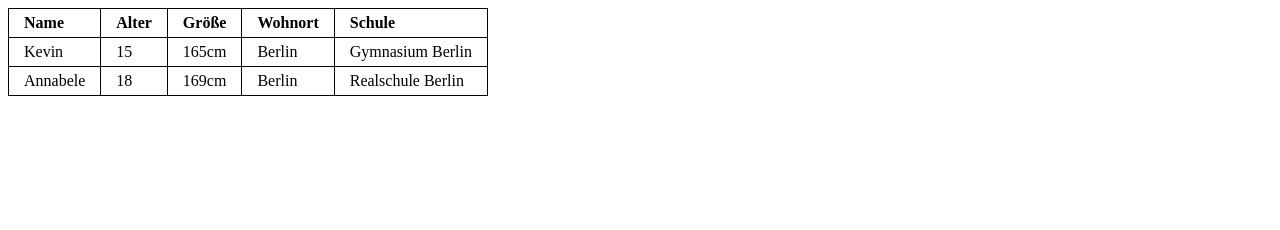
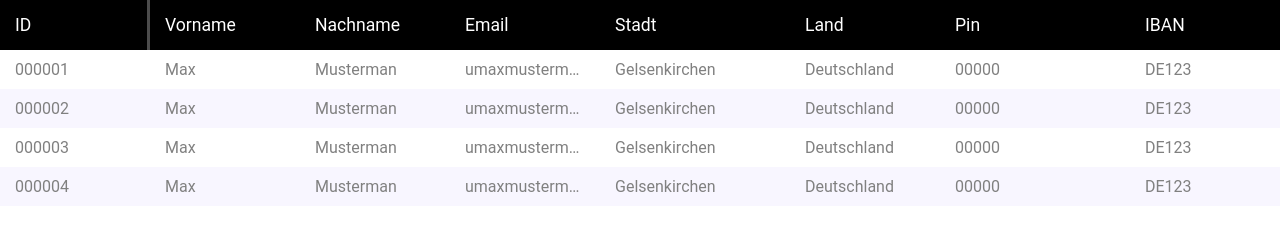
Before and after one commit to Koch-Dustin/table, a plain HTML site: page Version3/index.html in a window 1280 px wide. Drawn offline with Linux system fonts and the light colour scheme.

Commit message:
Redo of the Projekt / new structure due to illegibility

```diff
--- a/Version3/index.html
+++ b/Version3/index.html
@@ -1,47 +1,69 @@
 <!DOCTYPE html>
+<html>
+  <head>
+    <meta charset="UTF-8"/>
+    <title>Table V3</title>
+    <link rel="stylesheet" href="style.css" />
+  </head>
 
-<!DOCTYPE html>
-<html lang="en">
-  <head>
-    <meta charset="UTF-8" />
-    <meta http-equiv="X-UA-Compatible" content="IE=edge" />
-    <meta name="viewport" content="width=device-width, initial-scale=1.0" />
-    <link rel="stylesheet" href="style.css" />
-    <title>Table Version 1</title>
-  </head>
-  <body id="main">
-    <table id="table">
+  <body>
+    <table>
       <thead>
         <tr>
-          <th>Name</th>
-          <th>Alter</th>
-          <th>Größe</th>
-          <th>Wohnort</th>
-          <th>Schule</th>
+          <th>ID <span class="resize-handle"></span></th>
+          <th>Vorname <span class="resize-handle"></span></th>
+          <th>Nachname <span class="resize-handle"></span></th>
+          <th>Email <span class="resize-handle"></span></th>
+          <th>Stadt <span class="resize-handle"></span></th>
+          <th>Land <span class="resize-handle"></span></th>
+          <th>Pin <span class="resize-handle"></span></th>
+          <th>IBAN <span class="resize-handle"></span></th>
         </tr>
       </thead>
       <tbody>
         <tr>
-          <td>Kevin</td>
-          <td>15</td>
-          <td>165cm</td>
-          <td>Berlin</td>
-          <td>Gymnasium Berlin</td>
+          <td>000001</td>
+          <td>Max</td>
+          <td>Musterman</td>
+          <td>umaxmusterman@gmail.com</td>
+          <td>Gelsenkirchen</td>
+          <td>Deutschland</td>
+          <td>00000</td>
+          <td>DE123</td>
         </tr>
         <tr>
-          <td>Annabele</td>
-          <td>18</td>
-          <td>169cm</td>
-          <td>Berlin</td>
-          <td>Realschule Berlin</td>
+          <td>000002</td>
+          <td>Max</td>
+          <td>Musterman</td>
+          <td>umaxmusterman@gmail.com</td>
+          <td>Gelsenkirchen</td>
+          <td>Deutschland</td>
+          <td>00000</td>
+          <td>DE123</td>
+        </tr>
+        <tr>
+          <td>000003</td>
+          <td>Max</td>
+          <td>Musterman</td>
+          <td>umaxmusterman@gmail.com</td>
+          <td>Gelsenkirchen</td>
+          <td>Deutschland</td>
+          <td>00000</td>
+          <td>DE123</td>
+        </tr>
+        <tr>
+          <td>000004</td>
+          <td>Max</td>
+          <td>Musterman</td>
+          <td>umaxmusterman@gmail.com</td>
+          <td>Gelsenkirchen</td>
+          <td>Deutschland</td>
+          <td>00000</td>
+          <td>DE123</td>
         </tr>
       </tbody>
     </table>
-    <script src="reziable.js"></script>
 
-    <script>
-      var table = document.getElementsByTagName("table")[0];
-      resizableGrid(table);
-    </script>
+    <script src="index.js"></script>
   </body>
 </html>
--- /dev/null
+++ b/Version3/index.js
@@ -0,0 +1,64 @@
+const min = 150;
+
+const columnTypeToRatioMap = {
+  numeric: 1,
+  "text-short": 1.67,
+  "text-long": 3.33,
+};
+
+const table = document.querySelector("table");
+
+const columns = [];
+let headerBeingResized;
+
+const onMouseMove = (e) =>
+  requestAnimationFrame(() => {
+    console.log("onMouseMove");
+
+    horizontalScrollOffset = document.documentElement.scrollLeft;
+    const width =
+      horizontalScrollOffset + e.clientX - headerBeingResized.offsetLeft;
+
+    const column = columns.find(({ header }) => header === headerBeingResized);
+    column.size = Math.max(min, width) + "px"; // Enforce our minimum
+
+    columns.forEach((column) => {
+      if (column.size.startsWith("minmax")) {
+        column.size = parseInt(column.header.clientWidth, 10) + "px";
+      }
+    });
+
+    table.style.gridTemplateColumns = columns
+      .map(({ header, size }) => size)
+      .join(" ");
+  });
+
+const onMouseUp = () => {
+  console.log("onMouseUp");
+
+  window.removeEventListener("mousemove", onMouseMove);
+  window.removeEventListener("mouseup", onMouseUp);
+  headerBeingResized.classList.remove("header--being-resized");
+  headerBeingResized = null;
+};
+
+const initResize = ({ target }) => {
+  console.log("initResize");
+
+  headerBeingResized = target.parentNode;
+  window.addEventListener("mousemove", onMouseMove);
+  window.addEventListener("mouseup", onMouseUp);
+  headerBeingResized.classList.add("header--being-resized");
+};
+
+document.querySelectorAll("th").forEach((header) => {
+  const max = columnTypeToRatioMap[header.dataset.type] + "fr";
+  columns.push({
+    header,
+    size: `minmax(${min}px, ${max})`,
+  });
+
+  header
+    .querySelector(".resize-handle")
+    .addEventListener("mousedown", initResize);
+});
--- a/Version3/reziable.js
+++ /dev/null
@@ -1,53 +0,0 @@
-function resizableGrid(e){
-  var t = e.getElementsByTagName("tr")[0], n = t ? t.children:void 0;
-  if (n) {
-    e.style.overflow="hidden";
-    for (var i = e.offsetHeight, o = 0; o < n.length; o++) {
-      var r = styling(i);
-      n[o].appendChild(r), n[o].style.position = "relative", handleDrag(r)
-    }
-  }
-  function handleDrag(e){
-    var t,n,i,o,r;e.addEventListener("mousedown",function(e){
-      n = e.target.parentElement, i = n.nextElementSibling, t = e.pageX;
-      var d=function(e){
-        if ("border-box" == getElement(e,"box-sizing"))return 0;
-        var t = getElement(e,"padding-left"), n = getElement(e,"padding-right");
-        return parseInt(t) + parseInt(n)
-      }
-      (n);o = n.offsetWidth - d, i && (r = i.offsetWidth - d)
-    }),e.addEventListener("mouseover", function(e) {
-      e.target.style.borderRight = "2px solid #0000ff";
-    }),e.addEventListener("mouseout", function(e) {
-      e.target.style.borderRight = "";
-    }),document.addEventListener("mousemove", function(e) {
-      if (n) {
-        var d=e.pageX-t; i && (i.style.width=r-d+"px"), n.style.width=o+d+"px"
-      }
-    }),document.addEventListener("mouseup", function(e) {
-      n = void 0;
-      i = void 0;
-      t = void 0;
-      r = void 0;
-      o = void 0;
-    })
-  }
-
-  function styling(e) {
-    var t=document.createElement("div");
-    return t.style.top = 0,
-           t.style.right = 0,
-           t.style.width = "5px",
-           t.style.position="absolute",
-           t.style.cursor="col-resize",
-           t.style.userSelect="none",
-           t.style.height=e+"px",t
-  }
-
-  function getElement(e,t) {
-    return window.getComputedStyle(e,null).getPropertyValue(t)
-  }
-}
-
-var table = document.getElementsByTagName("table")[0];
-wresizableGrid(table);
--- a/Version3/style.css
+++ b/Version3/style.css
@@ -2,14 +2,91 @@
   box-sizing: border-box;
 }
 
-table {
-  border-collapse:collapse;
+html,
+body {
+  padding: 0;
+  margin: 0;
 }
 
-td,th {
-  padding:5px 15px;text-align:left;
+body {
+  font-family: Roboto, sans-serif;
 }
 
-table,th,td {
-  border:1px solid #000;
+table {
+  min-width: 100vw;
+  max-width: 100vw;
+  width: auto;
+  -webkit-box-flex: 1;
+  flex: 1;
+  display: grid;
+  border-collapse: collapse;
+  grid-template-columns:
+    minmax(150px, 1fr)
+    minmax(150px, 1.67fr)
+    minmax(150px, 1.67fr)
+    minmax(150px, 1.67fr)
+    minmax(150px, 3.33fr)
+    minmax(150px, 1.67fr)
+    minmax(150px, 3.33fr)
+    minmax(150px, 1.67fr);
 }
+
+thead,
+tbody,
+tr {
+  display: contents;
+}
+
+th,
+td {
+  padding: 15px;
+  overflow: hidden;
+  text-overflow: ellipsis;
+  white-space: nowrap;
+}
+
+th {
+  position: -webkit-sticky;
+  position: sticky;
+  top: 0;
+  background: #000000;
+  text-align: left;
+  font-weight: normal;
+  font-size: 1.1rem;
+  color: white;
+  position: relative;
+}
+
+th:last-child {
+  border: 0;
+}
+
+.resize-handle {
+  position: absolute;
+  top: 0;
+  right: 0;
+  bottom: 0;
+  background: rgb(250, 250, 250);
+  opacity: 0;
+  width: 3px;
+  cursor: col-resize;
+}
+
+.resize-handle:hover,
+.header--being-resized .resize-handle {
+  opacity: 0.5;
+}
+
+th:hover .resize-handle {
+  opacity: 0.3;
+}
+
+td {
+  padding-top: 10px;
+  padding-bottom: 10px;
+  color: #808080;
+}
+
+tr:nth-child(even) td {
+  background: #f8f6ff;
+}
```
